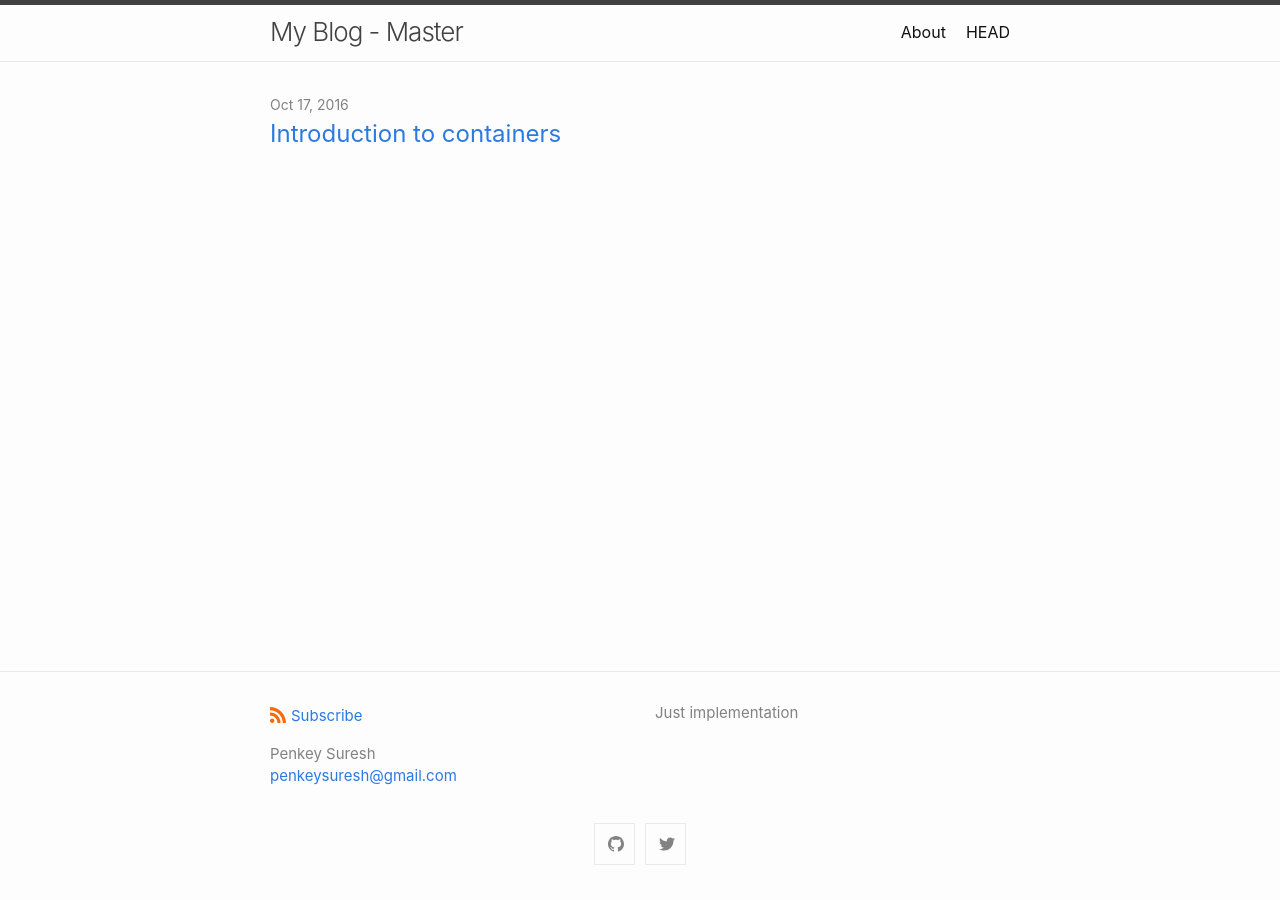
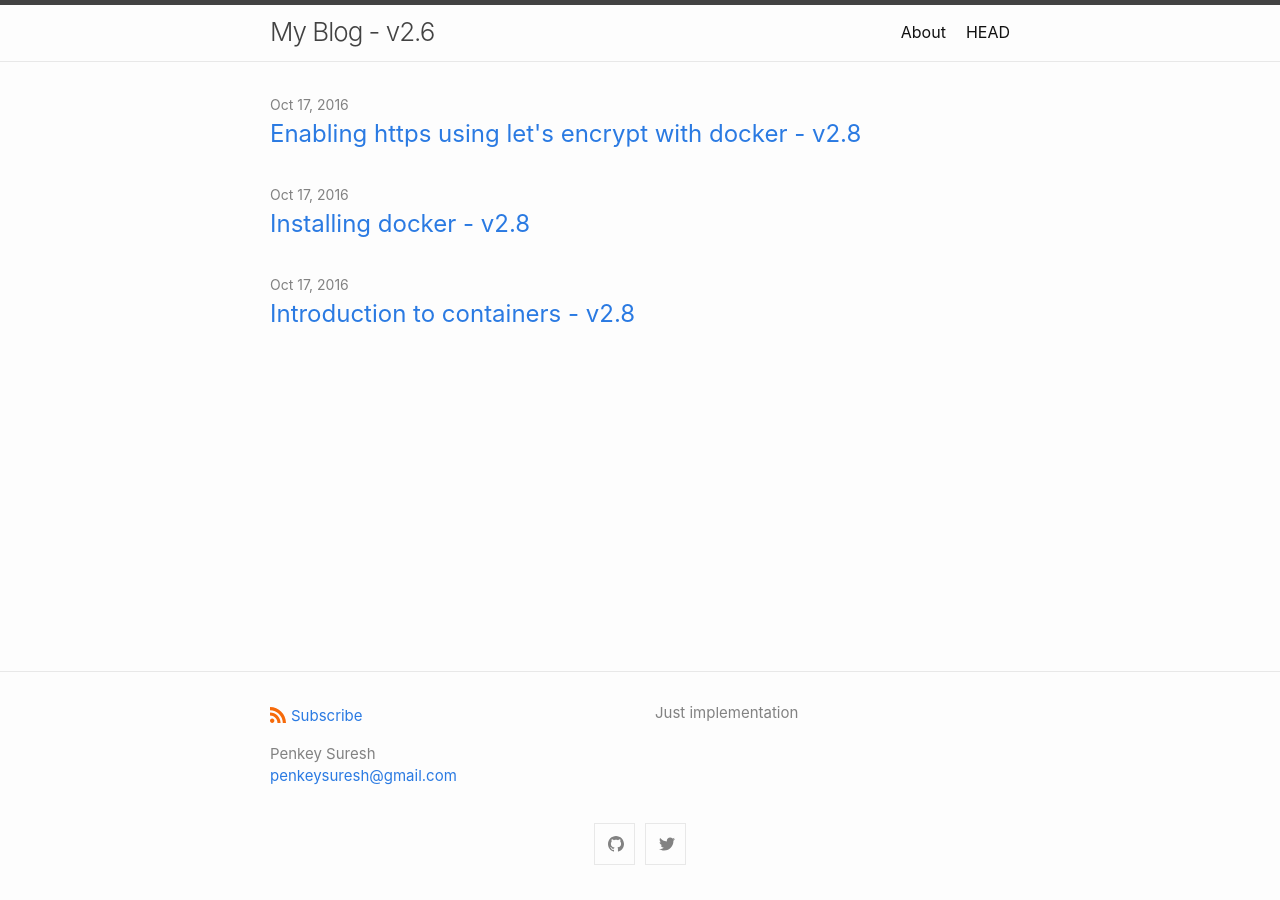
Before and after one commit to penkeysuresh/minima-blog, a Jekyll site: the page built from index.md, in a window 1280 px wide. Built offline with Jekyll 4.4.1, drawn with Linux system fonts in a browser that asks for light colours; part of the change alters nothing that is shown.

Commit message:
adding posts

```diff
--- a/_config.yml
+++ b/_config.yml
@@ -1,4 +1,4 @@
-title: My Blog - Master
+title: My Blog - v2.6
 author:
   name: Penkey Suresh
   email: penkeysuresh@gmail.com
@@ -6,6 +6,7 @@ description: > # this means to ignore newlines until "show_excerpts:"
   Just implementation
 
 show_excerpts: false # set to true to show excerpts on the homepage
+permalink: /:title
 
 # Minima date format
 minima:
--- a/_posts/2016-10-17-introduction-to-containers.md
+++ b/_posts/2016-10-17-introduction-to-containers.md
@@ -1,6 +1,6 @@
 ---
 layout: post
-title:  "Introduction to containers"
+title:  "Introduction to containers - v2.8"
 date:   2016-10-17 17:04:38 +0530
 categories: docker, all
 tags: docker
--- /dev/null
+++ b/_posts/2016-10-20-installing-docker.md
@@ -0,0 +1,36 @@
+---
+layout: post
+title:  "Installing docker - v2.8"
+date:   2016-10-17 17:04:38 +0530
+categories: docker, all
+tags: docker
+---
+### How to install Docker ?
+
+* #### On vanilla ubuntu instance
+There are many ways to install docker on your linux machine. Easiest way probably is to run this command on your terminal
+
+                    curl -sSL https://get.docker.com/ | sh
+
+This will download and run the script present on [get.docker.com](https://get.docker.com/) which will install docker on your machine.
+
+* #### Installing manually on ubuntu
+If you are cautious about third party scripts, you can install docker manually on your ubuntu instance by following the this process that is outlined [in docker documentation](https://docs.docker.com/engine/installation/linux/ubuntulinux/). Below is a handy script that does exactly the same that is outlined on that page.
+            <script src="https://gist.github.com/penkeysuresh/f248ae77e26b6474de27f0a9c9093718.js"></script>
+
+* #### On Amazon Linux AMI instance
+Amazon has built in package manager ``yum`` which makes it easier to install docker on Amazon Linux AMI instance. Below is the simple command that's install docker
+
+                    sudo yum install -y docker
+
+### Create a docker group
+
+Docker always runs as root and can be accessed via sudo. For all the cases it is advised to create a group docker and add it to sudo and add your user to docker group instead of using sudo every time.
+
+Create docker group using
+
+                    sudo groupadd docker
+
+Add your user to docker group using
+
+                    sudo usermod -aG docker $(whoami)
--- /dev/null
+++ b/_posts/2016-10-23-how-to-enable-https-on-nginx-with-docker-and-let's-encrypt.md
@@ -0,0 +1,55 @@
+---
+layout: post
+title:  "Enabling https using let's encrypt with docker - v2.8"
+date:   2016-10-17 17:04:38 +0530
+categories: docker, all
+tags: docker, nginx, https
+---
+Let's encrypt is a certificate authority which issues free TSL/SSL certificates using which you can enable https for your domain. Using let's encrypts ``certbot`` utility you can create free SSL/TSL certificates for your website.
+
+In this tutorial we'll use let's encrypt to generate and install certificates on nginx inside docker container there by enabling https. Before continuing please make you have a registered domain and the ``A Record`` of the domain points to a server where you want to set-up your application
+
+### Step : 1
+
+Based on what version your server is running your certbot installation will be different. You can check how to install certbot for a combination of server-OS on [certbot's website](https://certbot.eff.org/).
+
+For simplicity we'll use nginx with ubuntu 16.04 as server and OS. Run this command to install certbot client
+
+        sudo apt-get install -y letsencrypt
+
+
+### Step : 2
+
+Install nginx on your server and configure it for certbot client. This will install and start nginx default site on port 80. You should be able to see nginx default page when you visit your domain after this.
+
+        sudo apt-get install -y nginx
+
+Now edit the default nginx configuration for certbot to include ~ /.well-known location block.
+
+Open the default nginx configuration ``sudo vi /etc/nginx/sites-available/default`` and add below block
+
+    server {
+        ...
+
+        location ~ /.well-known {
+                allow all;
+        }
+
+        ...
+    }
+
+### Step : 3
+
+Generate certificates using below command. Be sure to replace example.com, www.example.com with your registered domain name. Enter your email and domain names if prompted.
+
+        sudo letsencrypt certonly --webroot -w /usr/share/nginx/html -d example.com -d www.example.com
+
+
+### Step : 3.1 (optional)
+
+Create a strong Diffie-Hellman Group
+
+        sudo openssl dhparam -out /etc/ssl/certs/dhparam.pem 2048
+
+### Step : 4
+Stop the nginx. And build your docker container. Since we are using nginx to make the site https you'll have to add nginx to your
```
